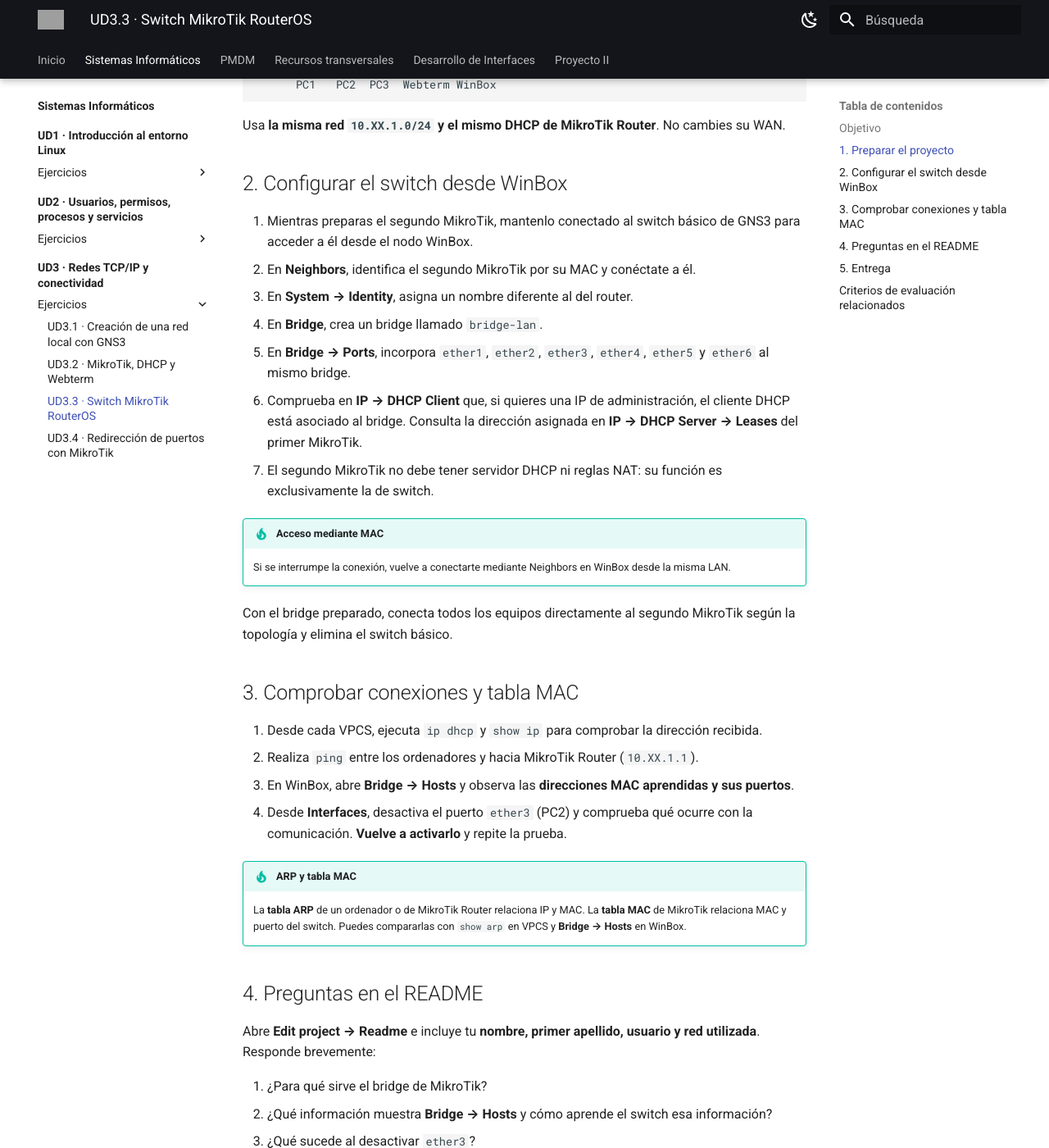
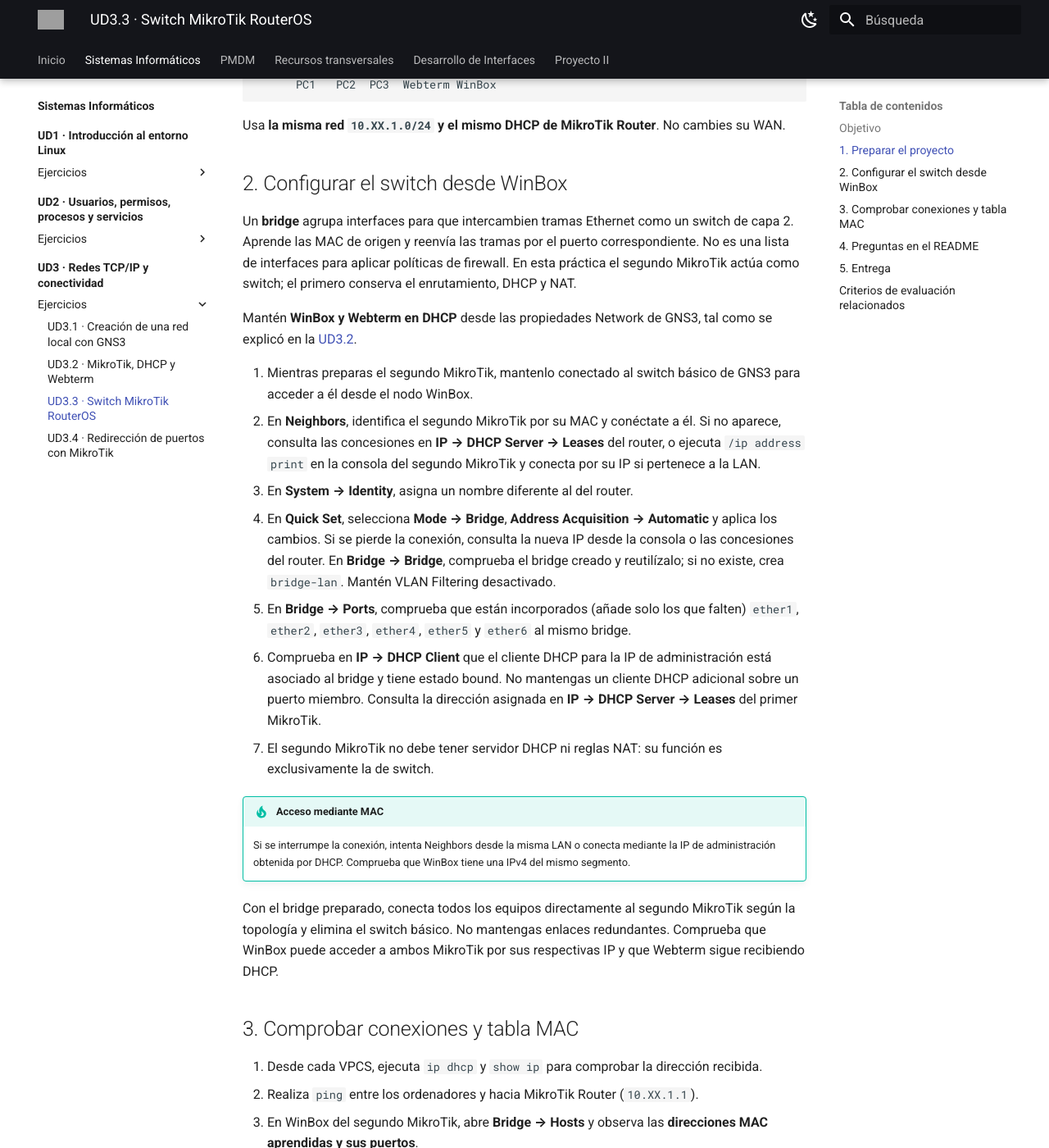
Before and after one commit to erciapps/web-home, an MkDocs documentation site: the page built from docs/si/ud3/ejercicios/ud3_3.md, in a window 1280 px wide and 1400 px high, scrolled down 833 px. Shown: the whole window at 82% size. Built offline with MkDocs 1.6.1 and Material for MkDocs 9.7.7, drawn with Linux system fonts in a browser that asks for light colours; some of the changed text lies outside the part shown; grey boxes are pictures that could not be loaded.

Commit message:
UD3.3: explicar bridge, modo switch, acceso IP y tablas ARP y MAC

```diff
--- a/docs/si/ud3/ejercicios/ud3_3.md
+++ b/docs/si/ud3/ejercicios/ud3_3.md
@@ -31,28 +31,32 @@ Usa **la misma red `10.XX.1.0/24` y el mismo DHCP de MikroTik Router**. No cambi
 
 ## 2. Configurar el switch desde WinBox
 
+Un **bridge** agrupa interfaces para que intercambien tramas Ethernet como un switch de capa 2. Aprende las MAC de origen y reenvía las tramas por el puerto correspondiente. No es una lista de interfaces para aplicar políticas de firewall. En esta práctica el segundo MikroTik actúa como switch; el primero conserva el enrutamiento, DHCP y NAT.
+
+Mantén **WinBox y Webterm en DHCP** desde las propiedades Network de GNS3, tal como se explicó en la [UD3.2](ud3_2.md#2-configurar-winbox-y-webterm-en-gns3).
+
 1. Mientras preparas el segundo MikroTik, mantenlo conectado al switch básico de GNS3 para acceder a él desde el nodo WinBox.
-2. En **Neighbors**, identifica el segundo MikroTik por su MAC y conéctate a él.
+2. En **Neighbors**, identifica el segundo MikroTik por su MAC y conéctate a él. Si no aparece, consulta las concesiones en **IP → DHCP Server → Leases** del router, o ejecuta `/ip address print` en la consola del segundo MikroTik y conecta por su IP si pertenece a la LAN.
 3. En **System → Identity**, asigna un nombre diferente al del router.
-4. En **Bridge**, crea un bridge llamado `bridge-lan`.
-5. En **Bridge → Ports**, incorpora `ether1`, `ether2`, `ether3`, `ether4`, `ether5` y `ether6` al mismo bridge.
-6. Comprueba en **IP → DHCP Client** que, si quieres una IP de administración, el cliente DHCP está asociado al bridge. Consulta la dirección asignada en **IP → DHCP Server → Leases** del primer MikroTik.
+4. En **Quick Set**, selecciona **Mode → Bridge**, **Address Acquisition → Automatic** y aplica los cambios. Si se pierde la conexión, consulta la nueva IP desde la consola o las concesiones del router. En **Bridge → Bridge**, comprueba el bridge creado y reutilízalo; si no existe, crea `bridge-lan`. Mantén VLAN Filtering desactivado.
+5. En **Bridge → Ports**, comprueba que están incorporados (añade solo los que falten) `ether1`, `ether2`, `ether3`, `ether4`, `ether5` y `ether6` al mismo bridge.
+6. Comprueba en **IP → DHCP Client** que el cliente DHCP para la IP de administración está asociado al bridge y tiene estado bound. No mantengas un cliente DHCP adicional sobre un puerto miembro. Consulta la dirección asignada en **IP → DHCP Server → Leases** del primer MikroTik.
 7. El segundo MikroTik no debe tener servidor DHCP ni reglas NAT: su función es exclusivamente la de switch.
 
 !!! tip "Acceso mediante MAC"
-    Si se interrumpe la conexión, vuelve a conectarte mediante Neighbors en WinBox desde la misma LAN.
+    Si se interrumpe la conexión, intenta Neighbors desde la misma LAN o conecta mediante la IP de administración obtenida por DHCP. Comprueba que WinBox tiene una IPv4 del mismo segmento.
 
-Con el bridge preparado, conecta todos los equipos directamente al segundo MikroTik según la topología y elimina el switch básico.
+Con el bridge preparado, conecta todos los equipos directamente al segundo MikroTik según la topología y elimina el switch básico. No mantengas enlaces redundantes. Comprueba que WinBox puede acceder a ambos MikroTik por sus respectivas IP y que Webterm sigue recibiendo DHCP.
 
 ## 3. Comprobar conexiones y tabla MAC
 
 1. Desde cada VPCS, ejecuta `ip dhcp` y `show ip` para comprobar la dirección recibida.
 2. Realiza `ping` entre los ordenadores y hacia MikroTik Router (`10.XX.1.1`).
-3. En WinBox, abre **Bridge → Hosts** y observa las **direcciones MAC aprendidas y sus puertos**.
+3. En WinBox del segundo MikroTik, abre **Bridge → Hosts** y observa las **direcciones MAC aprendidas y sus puertos**.
 4. Desde **Interfaces**, desactiva el puerto `ether3` (PC2) y comprueba qué ocurre con la comunicación. **Vuelve a activarlo** y repite la prueba.
 
 !!! tip "ARP y tabla MAC"
-    La **tabla ARP** de un ordenador o de MikroTik Router relaciona IP y MAC. La **tabla MAC** de MikroTik relaciona MAC y puerto del switch. Puedes compararlas con `show arp` en VPCS y **Bridge → Hosts** en WinBox.
+    La **tabla ARP** de un ordenador o de MikroTik Router relaciona IP y MAC. La **tabla MAC** de MikroTik relaciona MAC y puerto del switch. Puedes compararlas con `show arp` en VPCS, **IP → ARP** en el router y **Bridge → Hosts** en el switch. Desde terminal, los comandos equivalentes son `/ip arp print` y `/interface bridge host print`.
 
 ## 4. Preguntas en el README
 
```
